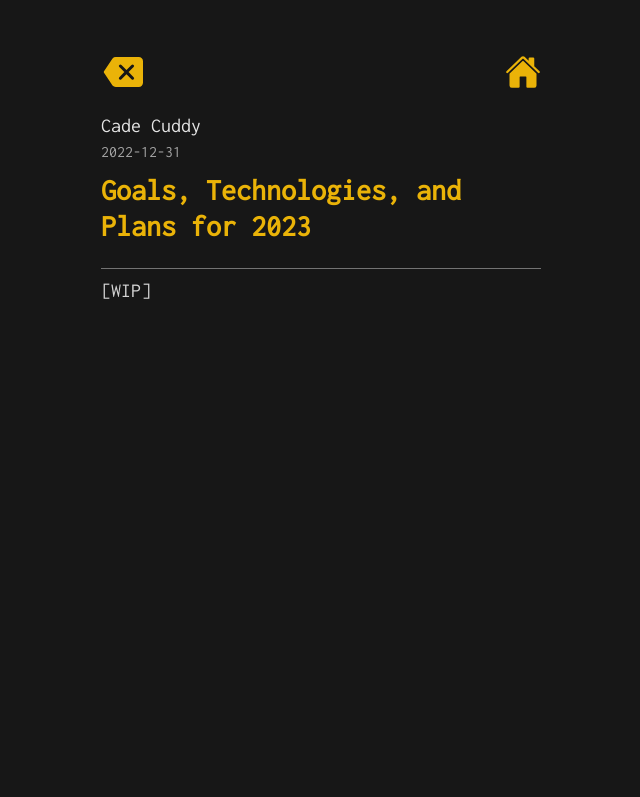
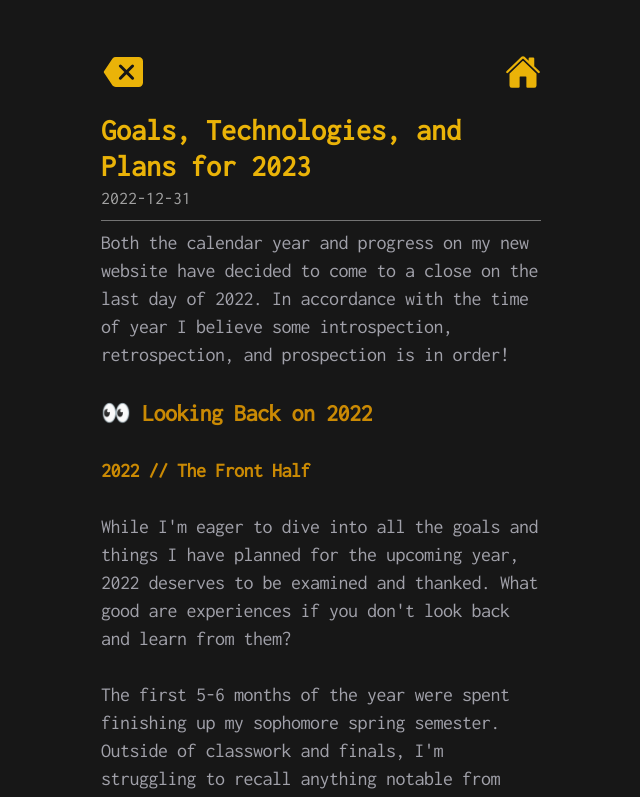
Before and after one commit to cadecuddy/2023-portfolio, a Next.js app: page /blog/2023-Plans in a window 1280 px wide. Shown: the top 797 px of the page, without its empty margins (319-959 px from the left). Built offline with nearby package versions, Linux system fonts and the light colour scheme.

Commit message:
publish blog post #1

```diff
--- a/src/components/blog/BlogPostLayout.jsx
+++ b/src/components/blog/BlogPostLayout.jsx
@@ -7,13 +7,11 @@ export default function BlogPostLayout({ children, date, title }) {
     <>
       <Layout>
         <BackHome BackLink='/blog' HasHome={true} />
-        <div className='mt-4 text-left border-b border-neutral-500'>
-          <h1 className='text-xl'>Cade Cuddy</h1>
-          <h2 className='text-neutral-400'>{date}</h2>
+        <div className='pb-2 mt-4 text-left border-b border-neutral-500'>
           <h1 className='mt-2 text-3xl font-bold text-yellow-500'>{title}</h1>
-          <br />
+          <h2 className='text-lg text-neutral-400'>{date}</h2>
         </div>
-        <div className='mt-2 text-xl text-left text-neutral-300'>{children}</div>
+        <div className='mt-2 text-xl font-normal tracking-tight text-left text-zinc-400'>{children}</div>
       </Layout>
     </>
   )
--- a/src/pages/blog/2023-Plans.jsx
+++ b/src/pages/blog/2023-Plans.jsx
@@ -1,11 +1,194 @@
 /* eslint-disable react/no-unescaped-entities */
 import BlogPostLayout from '@/components/blog/BlogPostLayout'
 import React from 'react'
+import Link from 'next/link'
 
 export default function PlansFor2023() {
   return (
     <BlogPostLayout date='2022-12-31' title='Goals, Technologies, and Plans for 2023'>
-      [WIP]
+      Both the calendar year and progress on my new website have decided to come to a close on the last day of 2022. In
+      accordance with the time of year I believe some introspection, retrospection, and prospection is in order!
+      <br />
+      <br />
+      <h1 className='text-2xl font-bold text-yellow-600'>👀 Looking Back on 2022</h1>
+      <br />
+      <h2 className='text-xl font-bold text-yellow-600'>2022 // The Front Half</h2>
+      <br />
+      While I'm eager to dive into all the goals and things I have planned for the upcoming year, 2022 deserves to be
+      examined and thanked. What good are experiences if you don't look back and learn from them?
+      <br />
+      <br />
+      The first 5-6 months of the year were spent finishing up my sophomore spring semester. Outside of classwork and
+      finals, I'm struggling to recall anything notable from that time period, which bothers me. A lot.
+      <br />
+      <br />
+      Over the past couple of months, learning and the creation of valuable experiences have become very important to
+      me. I want to meet more people! I want to know more interesting things and speak with others about them! I want to
+      understand things and become more articulate!
+      <br />
+      <br />I don't want to <span className='font-bold text-red-800'>waste time</span>.
+      <br />
+      <br />
+      With that being the broad statement that it is, let's define what I consider a "waste" of time: any activity in
+      which my mind is not critically engaged or I'm not challenged in some way.
+      <br />
+      <br />
+      My intent isn't to massacre all leisure activities in my life or sound like some high-roading STEMlord.
+      Admittedly, I spent a lot of my idle time this year simply trying to stimulate myself. I barely allocated myself
+      time to listen to my thoughts or read and frequently gave in to instant gratification.
+      <br />
+      <br />
+      2022 illustrated to me that I'm not challenging myself as much as I know I can. This year's plan, at a high level,
+      is to migrate my leisure time into more productive, interesting, and challenging pursuits.
+      <br />
+      <br />
+      <h2 className='text-xl font-bold text-yellow-600'>2022 // The Summer + Internship</h2>
+      <br />
+      Whew. That last section probably gave the impression that my entire year was an unproductive shit show. Promise it
+      wasn't.
+      <br />
+      <br />
+      The summer brought along an internship to keep me busy. Fantastic experience all around. Thankfully, I was placed
+      on a team that gave a shit! They never shied away from answering my intern questions or helping me work through my
+      challenges. One of the most constructive experiences of my developer life, bar none.
+      <br />
+      <br />
+      I learned Golang, participated in both sides of code reviews, and picked the brains of some vary talented people.
+      The thing I got to design and build was actually relevant to the team as well. Whether or not they're still using
+      it today; I'm grateful to my manager for not throwing my intern self to the "React Dashboard" wolves (something
+      other managers at the company are infamous for doing).
+      <br />
+      <br />
+      While working over the summer, I had the privilege of living with one of my good friends. We watched a lot of kino
+      together, became homeowners for a brief period of time, and lifted in the 100+ degree Texas heat in his garage.
+      He's one of those friends I never want to lose contact with, and continues to inspire me to this day. Shout out
+      Breakable Men.
+      <br />
+      <br />
+      <h2 className='text-xl font-bold text-yellow-600'>2022 // The Back Half</h2>
+      <br />
+      The return to school from 3 months as a grown-up in industry had me motivated as ever. YouTube's algorithm blessed
+      me with{' '}
+      <Link href='https://www.youtube.com/@t3dotgg' target='_blank' className='text-yellow-600 hover:text-yellow-500'>
+        Theo Browne
+      </Link>
+      's channel where I once more became enamored with web technologies. Theo's{' '}
+      <Link
+        href='https://www.youtube.com/watch?v=rzwaaWH0ksk'
+        target='_blank'
+        className='text-yellow-600 hover:text-yellow-500'>
+        video
+      </Link>{' '}
+      on goal setting was a beneficial kick in the teeth for me. I used to be so concerned with lacking dev knowledge
+      that I found myself consuming media about technologies rather than just building cool shit with it!
+      <br />
+      <br />
+      I got to building.
+      <br />
+      <br />
+      September - December saw the release of several projects of mine:
+      <br />
+      <Link
+        href='https://github.com/cadecuddy/sauce'
+        target='_blank'
+        className='text-yellow-600 hover:text-yellow-500'
+        passHref>
+        Sauce{' '}
+      </Link>
+      - my novelty anime identification CLI tool.
+      <br />
+      <Link
+        href='https://github.com/cadecuddy/equihire'
+        target='_blank'
+        className='text-yellow-600 hover:text-yellow-500'
+        passHref>
+        Equihire{' '}
+      </Link>
+      - a hackathon project: an inclusive resume screening web app. <br />
+      <Link
+        href='https://main.d21udxm8rad8sx.amplifyapp.com/'
+        target='_blank'
+        className='text-yellow-600 hover:text-yellow-500'
+        passHref>
+        Mastermind{' '}
+      </Link>
+      - the 1970s puzzle game, written in 4 hours on Thanksgiving.
+      <br />
+      <Link
+        href='https://github.com/cadecuddy/GeoSleuth'
+        target='_blank'
+        className='text-yellow-600 hover:text-yellow-500'
+        passHref>
+        GeoSleuth{' '}
+      </Link>
+      - [current project] full-stack GeoGuessr-esque web app
+      <br />
+      <br />
+      Theo was absolutely right. I've learned more in the past couple months about full stack development principles,
+      database choices and design paradigms by just... building shit. Moving forward I want to focus on more "serious"
+      projects i.e. devtools, startup, etc.
+      <br />
+      <br />
+      <h2 className='text-xl font-bold text-yellow-600'>2022 // Advent of Code 🎄</h2>
+      <br />
+      I made it much further than last year in Advent of Code - up to day 14 this time. I'd frequently stay up until
+      midnight (when the questions released) to attempt a spot on the leaderboard. This was sustainable for... you
+      guessed it: 2 weeks. It really messed with my sleep schedule. By day 14 I had to move back home for winter break
+      anyway, falling off the wagon as a result.
+      <br />
+      <br />
+      My leaderboard aspirations were not in vain! I'll forever be on the Advent of Code 2022{' '}
+      <Link
+        href='https://adventofcode.com/2022/leaderboard/day/4'
+        target='_blank'
+        className='text-yellow-600 hover:text-yellow-500'
+        passHref>
+        question 4 leaderboard{' '}
+      </Link>
+      forever 😎 [peep 54th]
+      <br />
+      <br />
+      <h2 className='text-xl font-bold text-yellow-600'>2022 // Technologies Learned 💻</h2>
+      <span className='font-bold'>Golang</span> - learned at internship. Fast, but Rust is faster. <br />
+      <span className='font-bold'>NextJs</span> - best fullstack React framework out there. <br />
+      <span className='font-bold'>TypeScript</span> - I now am aware of typesafety's importance. <br />
+      <span className='font-bold'>tRPC</span> - typesafe client-sever communication. What's REST? <br />
+      <span className='font-bold'>Prisma / ORMs</span> - Made interfacing w/DBs ezaf. <br />
+      <br />
+      <h2 className='text-xl font-bold text-yellow-600'>2022 // Books Read 📚</h2>
+      Billionaire Wilderness - Justin Farell
+      <br />
+      Cryptonomicon - Neal Stephenson
+      <br />
+      The War Below - James Scott
+      <br />
+      Numerous H.P. Lovecraft works...
+      <br />
+      <br />
+      <h1 className='text-2xl font-bold text-yellow-600'>👀 Looking towards to 2023</h1>
+      <br />
+      I'll keep this concise. 2023 is the year of: building, reading, socializing, and pursuing interesting/meaningful
+      hobbies and experiences. Development of critical thought will be an important focus as well. Frequently I find
+      myself looking to others for opinions without thinking critically myself. Alas.
+      <br />
+      <br />
+      Last, the technologies I'm learning or diving deeper into this year:
+      <br />
+      <span className='font-bold'>TypeScript</span>
+      <br />
+      <span className='font-bold'>tRPC</span>
+      <br />
+      <span className='font-bold'>Docker</span> <br />
+      <span className='font-bold'>More AWS</span>
+      <br />
+      <span className='font-bold'>Raspberry Pi</span> - Have a project idea for this :) <br />
+      <span className='font-bold'>Rust</span> - Used extensively from 2020-21 but picking up again. <br />
+      <span className='font-bold'>Distributed Systems</span> - My copy of DDIA is in the mail as of writing this.
+      Excited!
+      <br />
+      <br />
+      2022 was great. Let's make 2023 better.
+      <br />~ C
     </BlogPostLayout>
   )
 }
```
